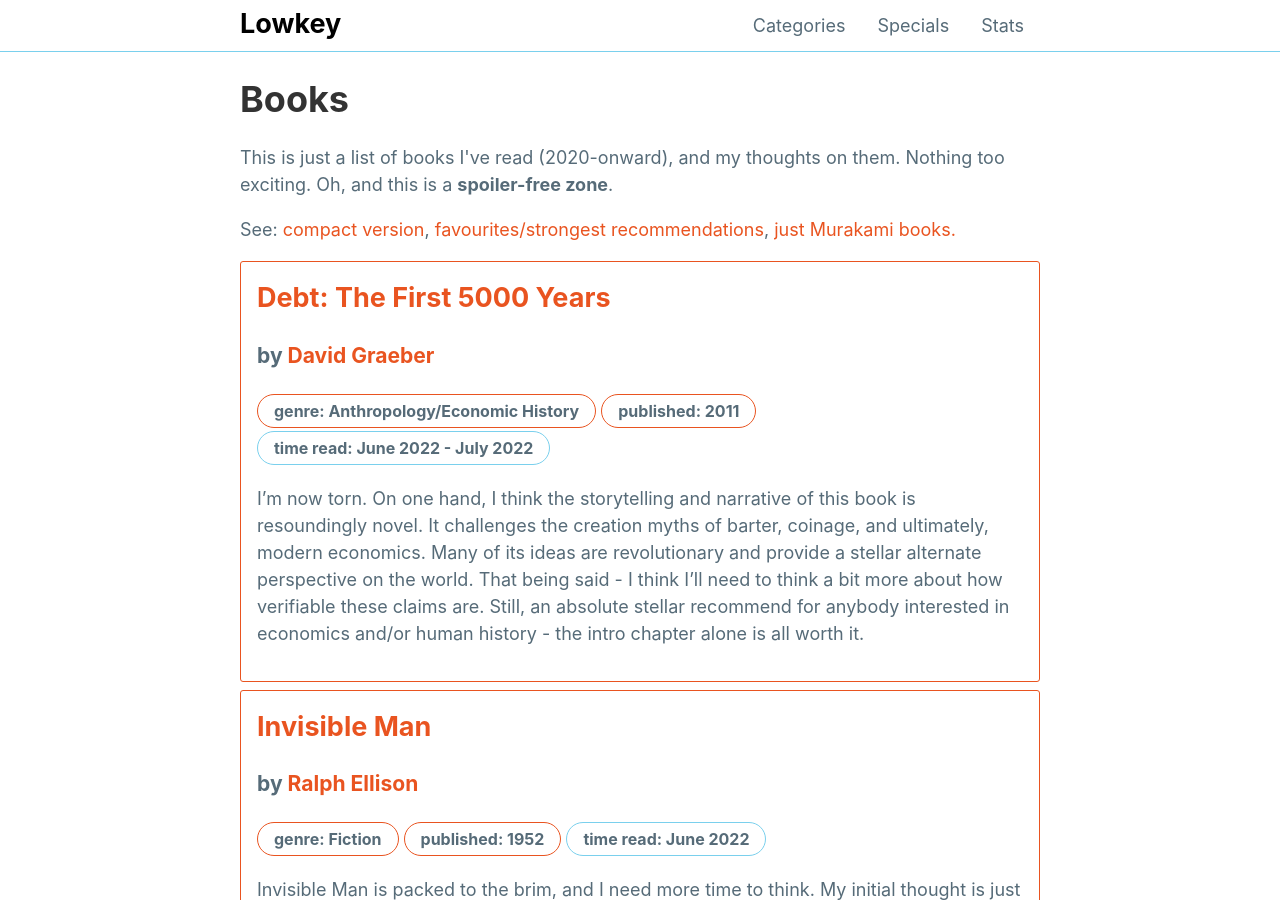
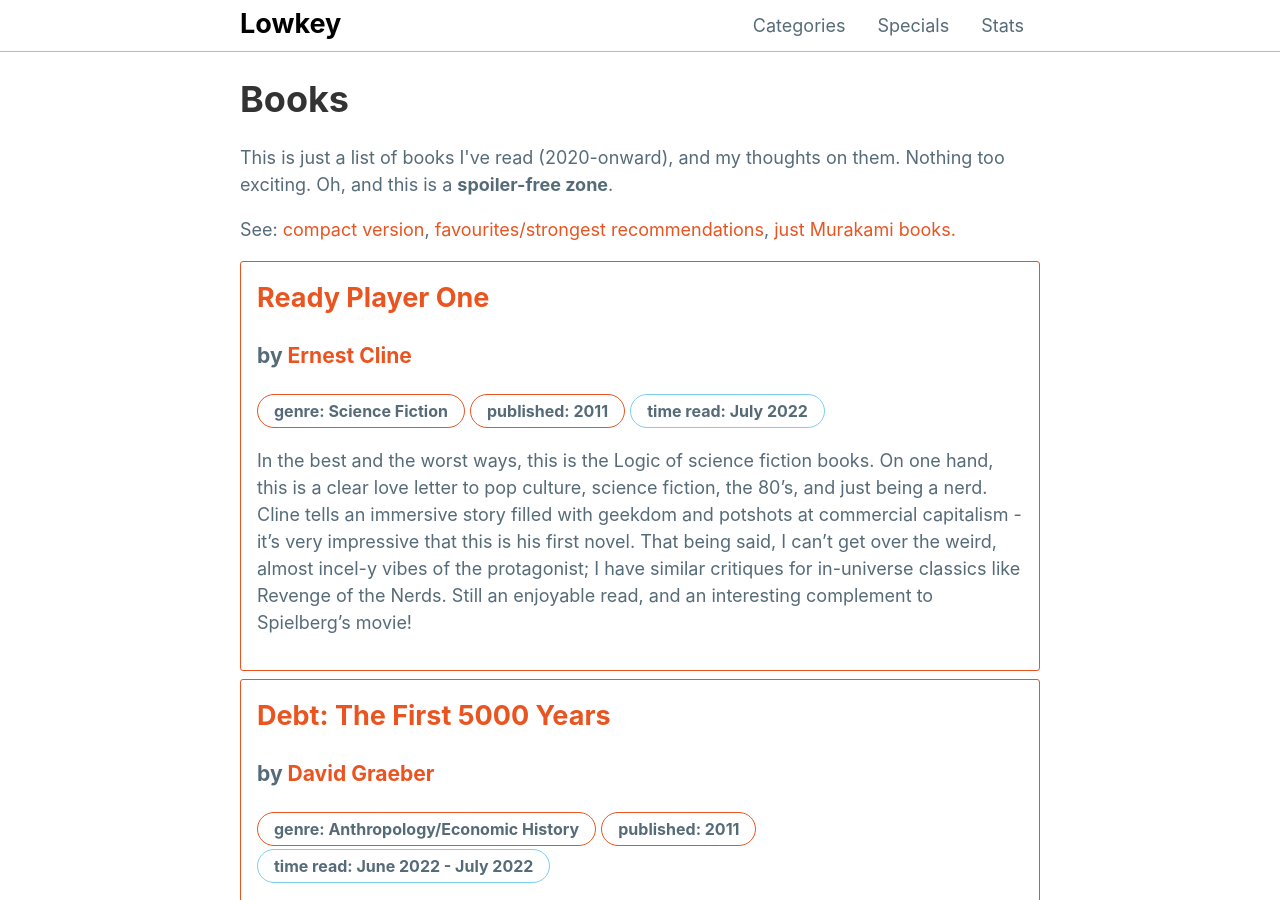
Before and after one commit to mattxwang/lowkey, a Jekyll site: the page built from stats/books.html, in a window 1280 px wide and 900 px high. Built offline with Jekyll 4.4.1, drawn with Linux system fonts in a browser that asks for light colours.

Commit message:
ready player one

```diff
--- a/_data/books.yml
+++ b/_data/books.yml
@@ -639,3 +639,11 @@
   strong: true
   thoughts: >
     I'm now torn. On one hand, I think the storytelling and narrative of this book is resoundingly novel. It challenges the creation myths of barter, coinage, and ultimately, modern economics. Many of its ideas are revolutionary and provide a stellar alternate perspective on the world. That being said - I think I'll need to think a bit more about how verifiable these claims are. Still, an absolute stellar recommend for anybody interested in economics and/or human history - the intro chapter alone is all worth it.
+readyplayerone:
+  title: Ready Player One
+  author: Ernest Cline
+  genre: Science Fiction
+  year_published: 2011
+  time_read: July 2022
+  thoughts: >
+    In the best and the worst ways, this is the Logic of science fiction books. On one hand, this is a clear love letter to pop culture, science fiction, the 80's, and just being a nerd. Cline tells an immersive story filled with geekdom and potshots at commercial capitalism - it's very impressive that this is his first novel. That being said, I can't get over the weird, almost incel-y vibes of the protagonist; I have similar critiques for in-universe classics like Revenge of the Nerds. Still an enjoyable read, and an interesting complement to Spielberg's movie!
```
